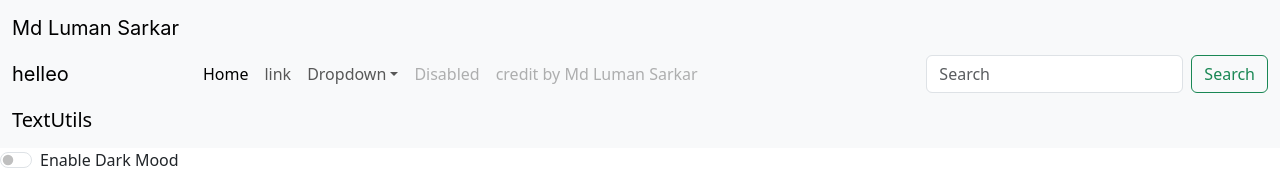
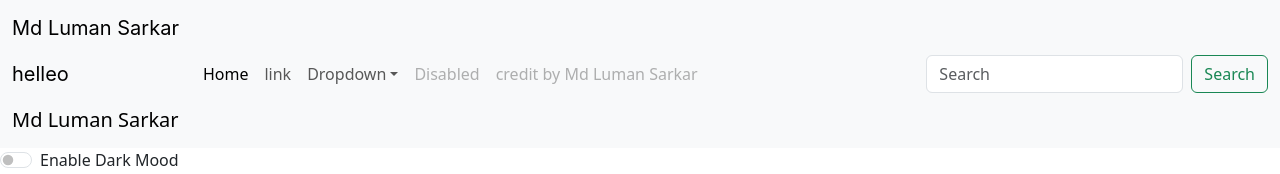
Before and after one commit to mdlumansarkar/TextUtils, a React (Create React App) app: page / in a window 1280 px wide. Shown: the top 174 px of the page. Built offline with nearby package versions, Linux system fonts and the light colour scheme.

Commit message:
name
name

```diff
--- a/src/App.js
+++ b/src/App.js
@@ -51,7 +51,7 @@ export default function App() {
   return (
     <>
     {/* <Router> */}
-    <Navbar title = "TextUtils" mode = {mood} toggleMood = {toggleMood} text = {text}/>
+    <Navbar title = "Md Luman Sarkar" mode = {mood} toggleMood = {toggleMood} text = {text}/>
     <Alert alert = {alert}/>
 
     {/* <Switch>}
```
